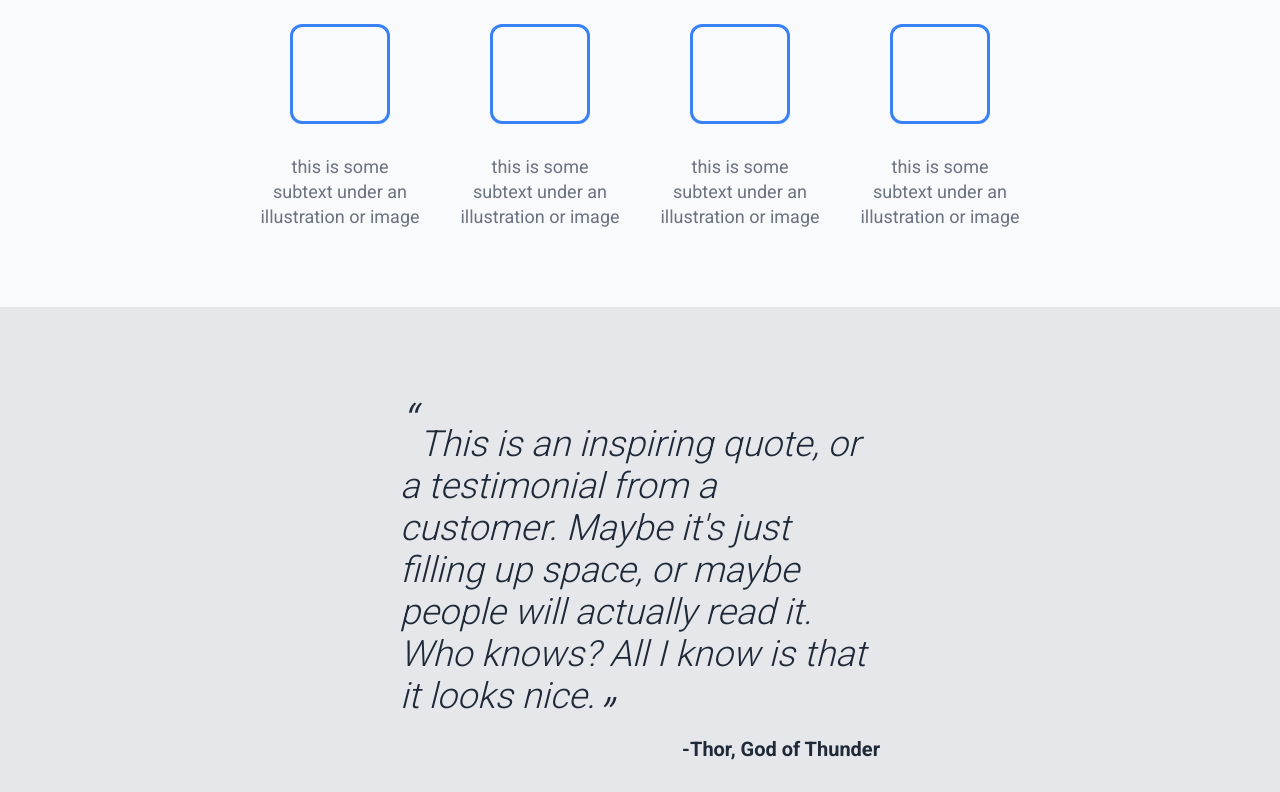
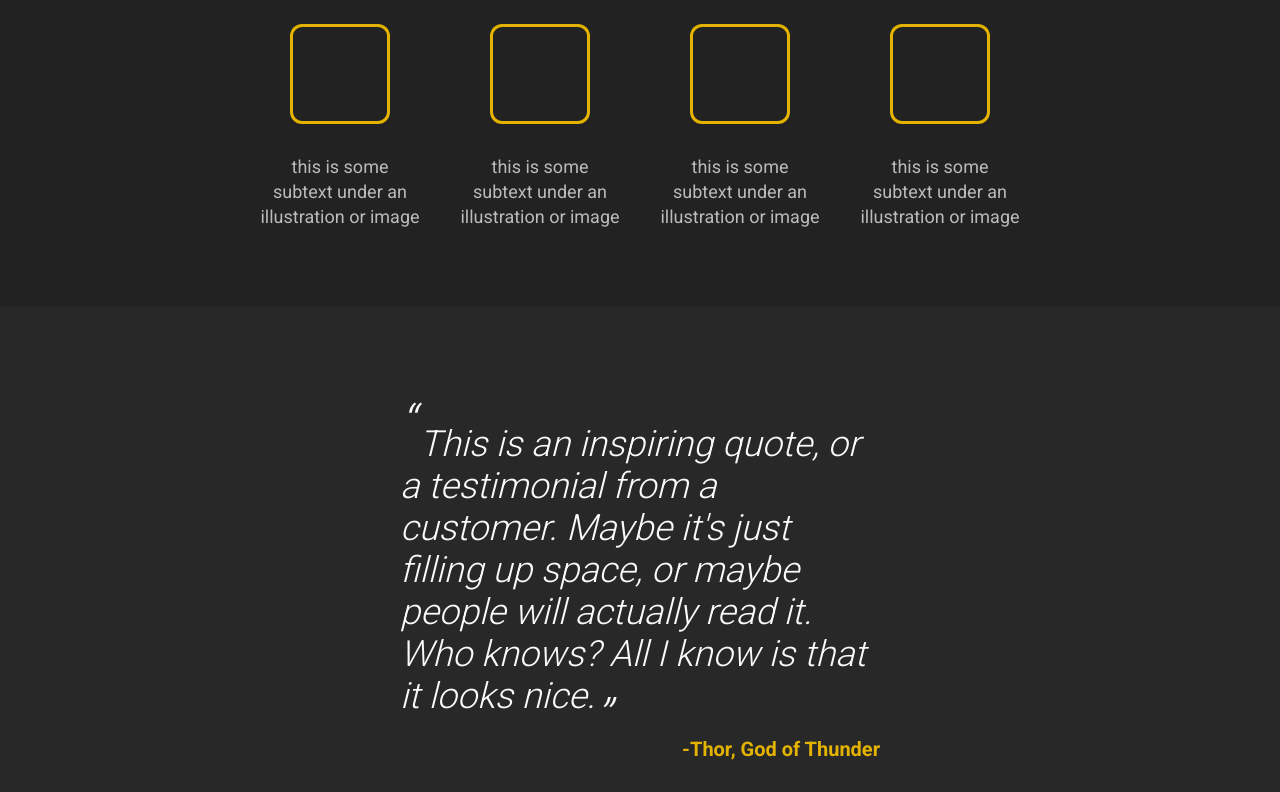
Before and after one commit to bit2swaz/flexbox-landing-page, a plain HTML site: page index.html in a window 1280 px wide. Shown: the part 573-1365 px from the top of the page. Drawn offline with Linux system fonts and the light colour scheme.

Commit message:
revamp the color palette

```diff
--- a/styles.css
+++ b/styles.css
@@ -6,34 +6,34 @@ html {
 }
 
 :root {
-    --header-bg: #1f2937;
-    --header-logo-color: #f9faf8;
-    --header-link-color: #e5e7eb;
-    --hero-text-color: #f9faf8;
-    --hero-subtext-color: #e5e7eb;
-    --button-bg: #3882f6;
-    --button-hover-bg: #2e6ac9;
-    --image-placeholder-bg: #6b7280;
-    --info-section-bg: #f9fafb;
-    --info-heading-color: #1f2937;
-    --info-card-text-color: #6b7280;
-    --info-card-border-color: #3882f6;
-    --quote-section-bg: #e5e7eb;
-    --quote-text-color: #1f2937;
-    --quote-author-color: #1f2937;
-    --cta-section-bg: white;
-    --cta-container-bg: #3882f6;
-    --cta-text-color: white;
-    --cta-subtext-color: #e5e5e5;
-    --cta-button-border-color: white;
-    --footer-bg: #1f2937;
-    --footer-text-color: #e5e7eb;
-    --dropdown-bg: white;
-    --dropdown-text-color: #333;
-    --dropdown-shadow: rgba(0,0,0,0.1);
-    --dropdown-hover-bg: #f0f0f0;
-    --dropdown-hover-text: #3882f6;
-    --global-shadow-color: rgba(0,0,0,0.1);
+    --header-bg: #1A1A1A;
+    --header-logo-color: #F9FAFB;
+    --header-link-color: #E5E7EB;
+    --hero-text-color: #F9FAFB;
+    --hero-subtext-color: #E5E7EB;
+    --button-bg: #E3B300;
+    --button-hover-bg: #CC9900;
+    --image-placeholder-bg: #333333;
+    --info-section-bg: #222222;
+    --info-heading-color: #F9FAFB;
+    --info-card-text-color: #BBBBBB;
+    --info-card-border-color: #E3B300;
+    --quote-section-bg: #282828;
+    --quote-text-color: #F9FAFB;
+    --quote-author-color: #E3B300;
+    --cta-section-bg: #1A1A1A;
+    --cta-container-bg: #333333;
+    --cta-text-color: #F9FAFB;
+    --cta-subtext-color: #E5E7EB;
+    --cta-button-border-color: #E3B300;
+    --footer-bg: #1A1A1A;
+    --footer-text-color: #E5E7EB;
+    --dropdown-bg: #333333;
+    --dropdown-text-color: #F9FAFB;
+    --dropdown-shadow: rgba(0,0,0,0.5);
+    --dropdown-hover-bg: #444444;
+    --dropdown-hover-text: #E3B300;
+    --global-shadow-color: rgba(0,0,0,0.5);
 }
 
 body.light-mode {
@@ -43,16 +43,16 @@ body.light-mode {
     --hero-text-color: white;
     --hero-subtext-color: #e5e7eb;
     --button-bg: #1f2937;
-    --button-hover-bg: #333;
-    --image-placeholder-bg: #ccc;
+    --button-hover-bg: #333333;
+    --image-placeholder-bg: #cccccc;
     --info-section-bg: white;
     --info-heading-color: #1f2937;
     --info-card-text-color: #6b7280;
     --info-card-border-color: #3882f6;
-    --quote-section-bg: #f0f0f0;
-    --quote-text-color: #333;
-    --quote-author-color: #333;
-    --cta-section-bg: #f9fafb;
+    --quote-section-bg: #f5f5f5;
+    --quote-text-color: #333333;
+    --quote-author-color: #1f2937;
+    --cta-section-bg: #f0f0f0;
     --cta-container-bg: #1f2937;
     --cta-text-color: white;
     --cta-subtext-color: #e5e5e5;
@@ -61,10 +61,10 @@ body.light-mode {
     --footer-text-color: white;
     --dropdown-bg: #f9fafb;
     --dropdown-text-color: #1f2937;
-    --dropdown-shadow: rgba(0,0,0,0.2);
+    --dropdown-shadow: rgba(0,0,0,0.15);
     --dropdown-hover-bg: #e0e0e0;
     --dropdown-hover-text: #1f2937;
-    --global-shadow-color: rgba(0,0,0,0.2);
+    --global-shadow-color: rgba(0,0,0,0.15);
 }
 
 body {
```
